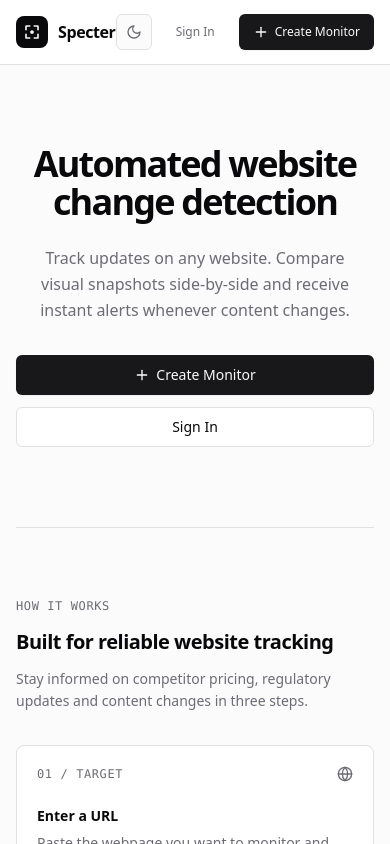
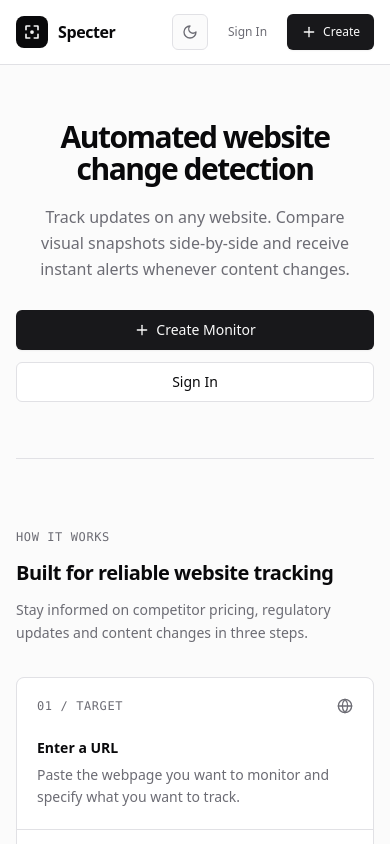
Before and after one commit to pedroaugusto04/Specter, a Next.js app in the folder frontend/: page / in a window 390 px wide. Shown: the top 844 px of the page. Built offline with nearby package versions, Linux system fonts and the light colour scheme; no server answers.

Commit message:
style: improve dashboard layout

```diff
--- a/frontend/src/app/page.tsx
+++ b/frontend/src/app/page.tsx
@@ -68,7 +68,7 @@ export default function HomePage() {
             </Link>
           </div>
 
-          <div className="flex items-center gap-2.5">
+          <div className="flex items-center gap-1.5 sm:gap-2.5">
             <ThemeToggle />
 
             {user ? (
@@ -102,7 +102,8 @@ export default function HomePage() {
                   className="h-9 px-3.5 sm:px-4 text-xs sm:text-sm font-medium gap-1.5"
                 >
                   <Plus className="h-4 w-4" />
-                  <span>Create Monitor</span>
+                  <span className="sm:hidden">Create</span>
+                  <span className="hidden sm:inline">Create Monitor</span>
                 </Button>
               </>
             )}
--- a/frontend/src/components/marketing/LandingSection.tsx
+++ b/frontend/src/components/marketing/LandingSection.tsx
@@ -78,7 +78,7 @@ function SectionHeader({
 
 export function LandingSection({ user, onGetStarted, onOpenCreate }: LandingSectionProps) {
   const primaryAction = user ? (
-    <Link href="/dashboard">
+    <Link href="/dashboard" className="block w-full sm:w-auto">
       <Button size="lg" className="w-full sm:w-auto">
         <span>Go to Dashboard</span>
         <ArrowRight className="h-4 w-4" />
@@ -94,9 +94,9 @@ export function LandingSection({ user, onGetStarted, onOpenCreate }: LandingSect
   return (
     <div className="divide-y divide-border">
       {/* Hero */}
-      <section className="py-20 sm:py-28 text-center">
-        <div className="mx-auto max-w-3xl space-y-6">
-          <h1 className="text-4xl sm:text-6xl font-semibold tracking-tighter text-foreground leading-[1.05] text-balance">
+      <section className="py-14 sm:py-28 text-center">
+        <div className="mx-auto max-w-3xl space-y-5 sm:space-y-6">
+          <h1 className="text-3xl min-[400px]:text-4xl sm:text-6xl font-semibold tracking-tighter text-foreground leading-[1.05] text-balance">
             Automated website change detection
           </h1>
 
@@ -105,7 +105,7 @@ export function LandingSection({ user, onGetStarted, onOpenCreate }: LandingSect
             alerts whenever content changes.
           </p>
 
-          <div className="flex flex-col sm:flex-row items-center justify-center gap-3 pt-2">
+          <div className="flex flex-col sm:flex-row items-stretch sm:items-center justify-center gap-3 pt-2">
             {primaryAction}
             {user ? (
               <Button
@@ -191,7 +191,7 @@ export function LandingSection({ user, onGetStarted, onOpenCreate }: LandingSect
               Start monitoring pages and get notified of critical updates today.
             </p>
           </div>
-          <div className="shrink-0">{primaryAction}</div>
+          <div className="shrink-0 md:w-auto">{primaryAction}</div>
         </div>
       </section>
     </div>
```
